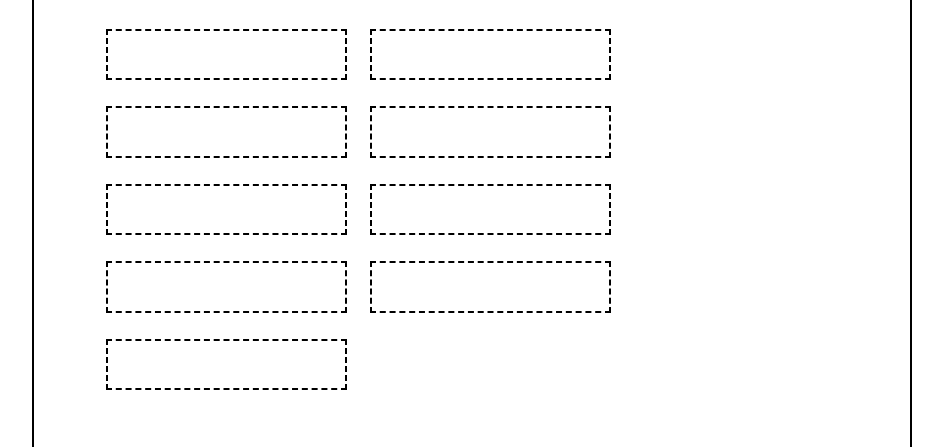
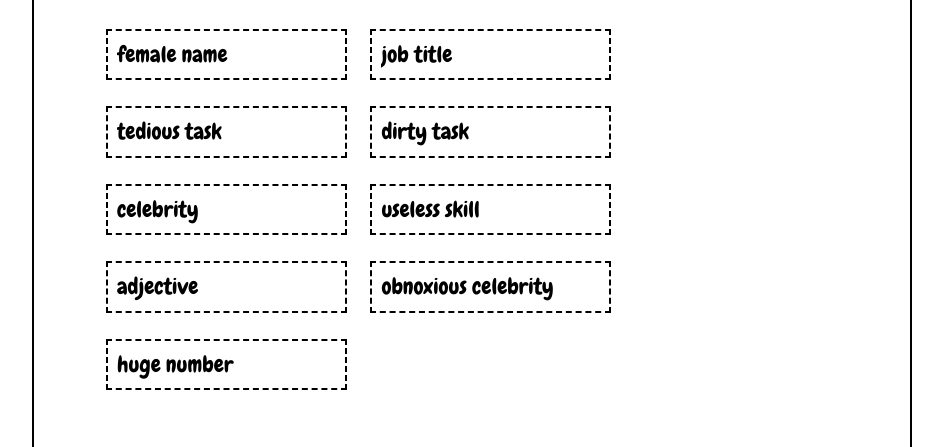
Before and after one commit to bonnichiwa/mad-libs, a plain HTML site: page index.html in a window 1280 px wide. Shown: the part 350-797 px from the top of the page, without its empty margins (168-1111 px from the left). Drawn offline with nearby package versions, Linux system fonts and the light colour scheme.

Commit message:
used index of words to individually reference each value corresponding to the value

```diff
--- a/index.html
+++ b/index.html
@@ -31,19 +31,19 @@
 
     <!-- Blank words thats need to be filled in -->
 
-    <div ng-controller="myCtrl" >
+    <div ng-controller="myCtrl">
       <section class="blank-words">
         <h2>Provide the following words:<h2>
-          <ul>
-            <li><input type="text" ng-model="word.name"></li>
-            <li><input type="text" ng-model="word.job"></li>
-            <li><input type="text" ng-model="word.task"></li>
-            <li><input type="text" ng-model="word.task2"></li>
-            <li><input type="text" ng-model="word.mentor"></li>
-            <li><input type="text" ng-model="word.skill"></li>
-            <li><input type="text" ng-model="word.adj"></li>
-            <li><input type="text" ng-model="word.celebrity"></li>
-            <li><input type="text" ng-model="word.number"></li>
+          <ul ng->
+            <li><input type="text" ng-model="words[0].name"></li>
+            <li><input type="text" ng-model="words[1].job"></li>
+            <li><input type="text" ng-model="words[2].task"></li>
+            <li><input type="text" ng-model="words[3].task2"></li>
+            <li><input type="text" ng-model="words[4].mentor"></li>
+            <li><input type="text" ng-model="words[5].skill"></li>
+            <li><input type="text" ng-model="words[6].adj"></li>
+            <li><input type="text" ng-model="words[7].celebrity"></li>
+            <li><input type="text" ng-model="words[8].number"></li>
           </ul>
       </section>
 
--- a/js/myApp.js
+++ b/js/myApp.js
@@ -1,5 +1,6 @@
 angular.module('myApp', [])
   .controller('myCtrl', function($scope) {
+
     $scope.words = [{"name": "female name"},
                     {"job": "job title"},
                     {"task": "tedious task"},
```
